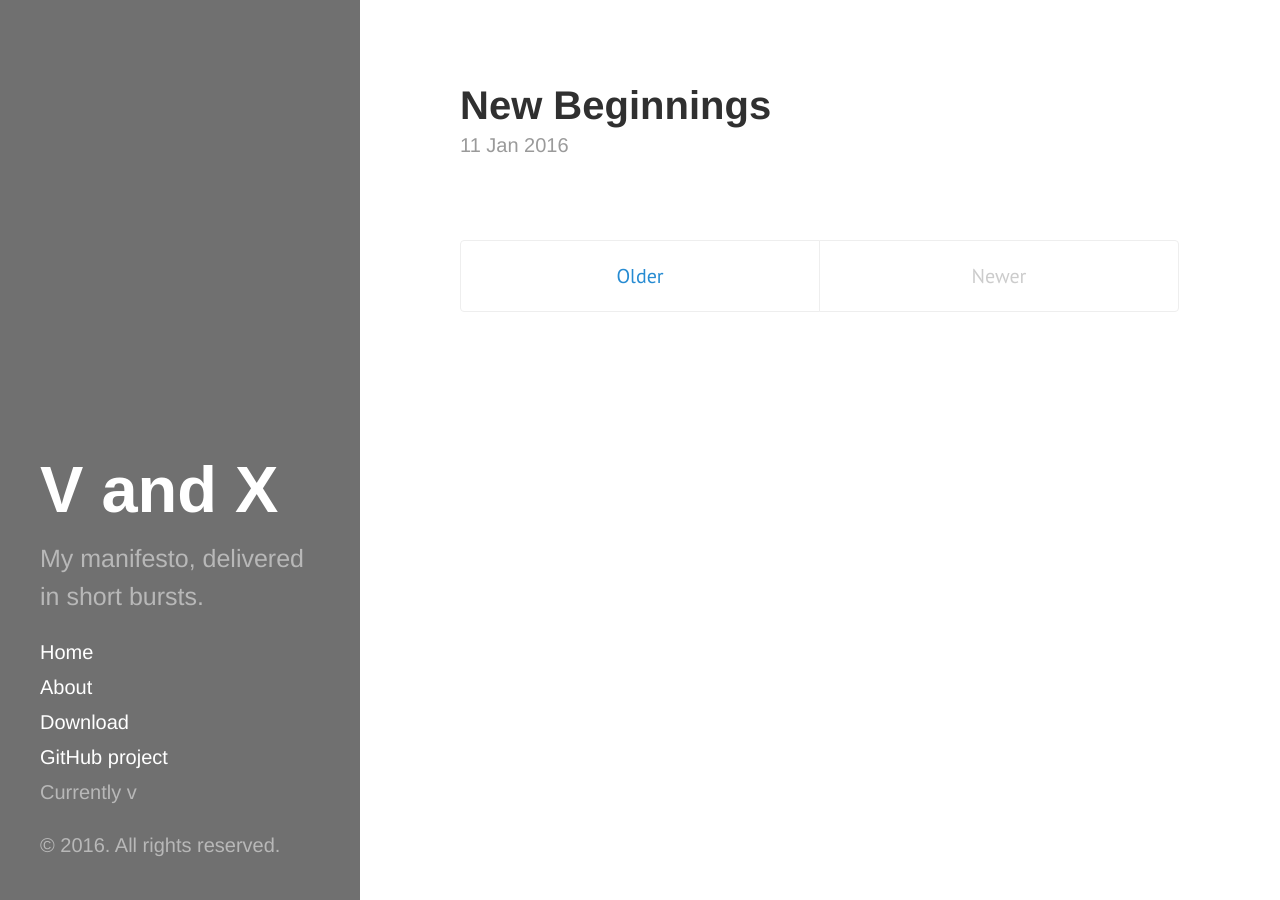
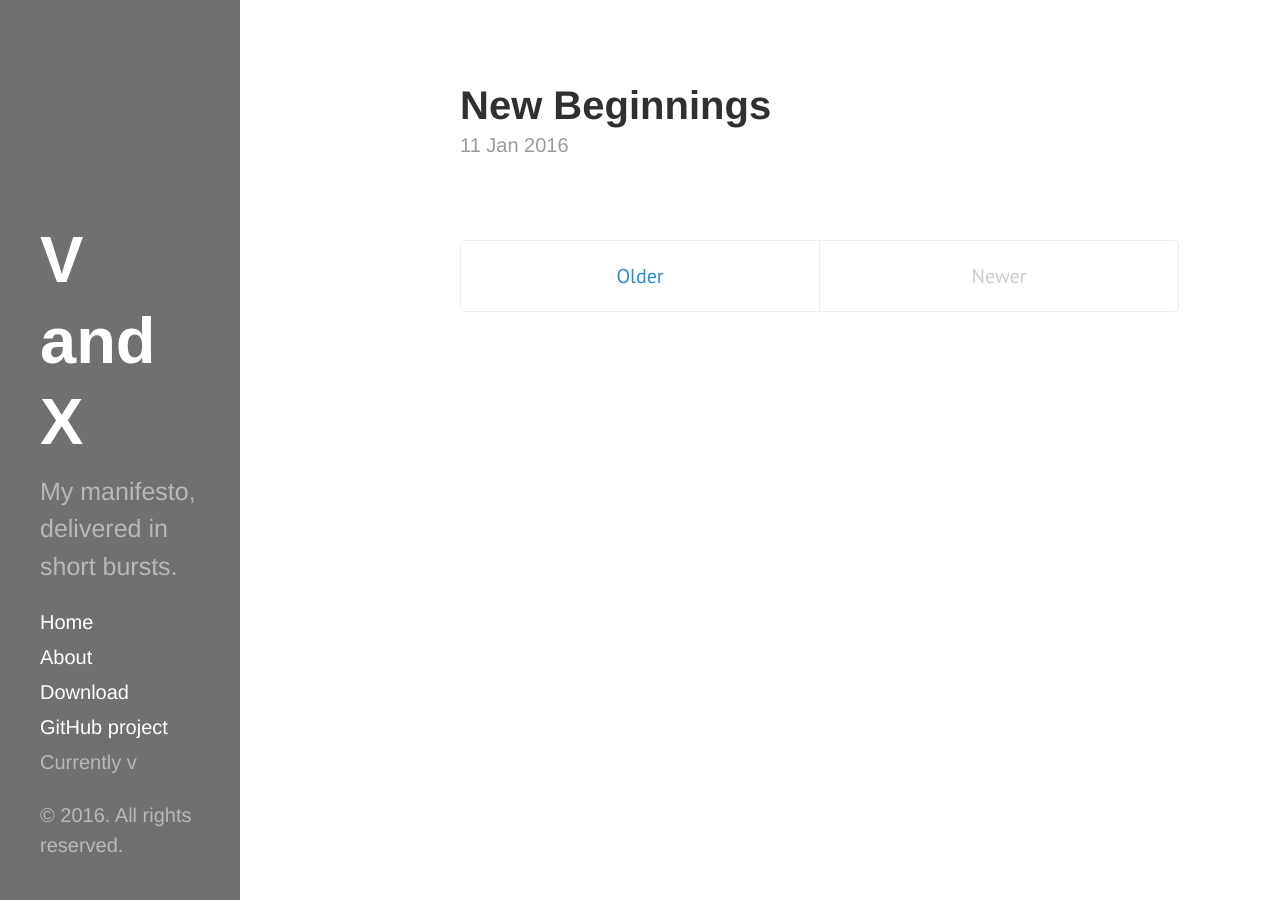
Before and after one commit to TimBanks/timbanks.github.io, a Jekyll site: the page built from index.html, in a window 1280 px wide. Built offline with Jekyll 4.4.1, drawn with Linux system fonts in a browser that asks for light colours; the list of posts is cut into pages by our own code.

Commit message:
sidebar work

```diff
--- a/public/css/hyde.css
+++ b/public/css/hyde.css
@@ -68,7 +68,7 @@ html {
     top: 0;
     left: 0;
     bottom: 0;
-    width: 18rem;
+    width: 12rem;
     text-align: left;
   }
 }
```
